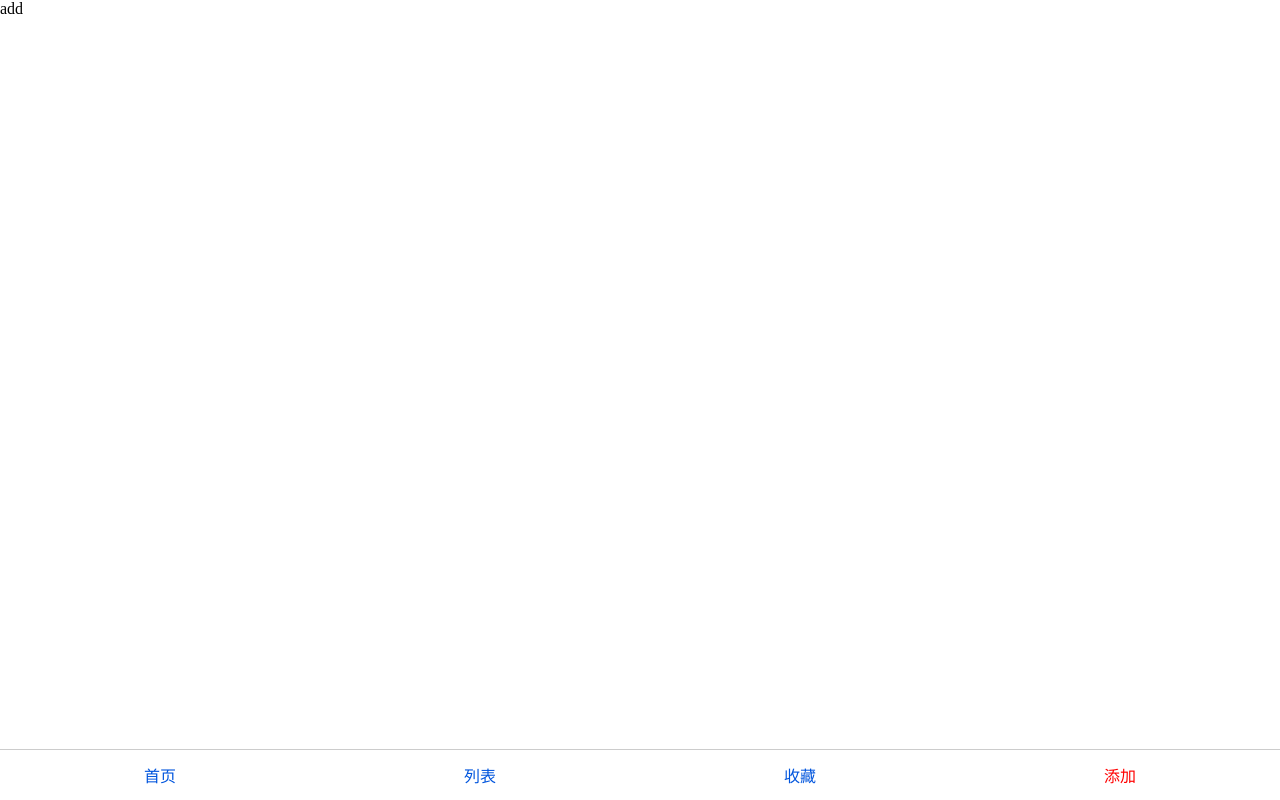
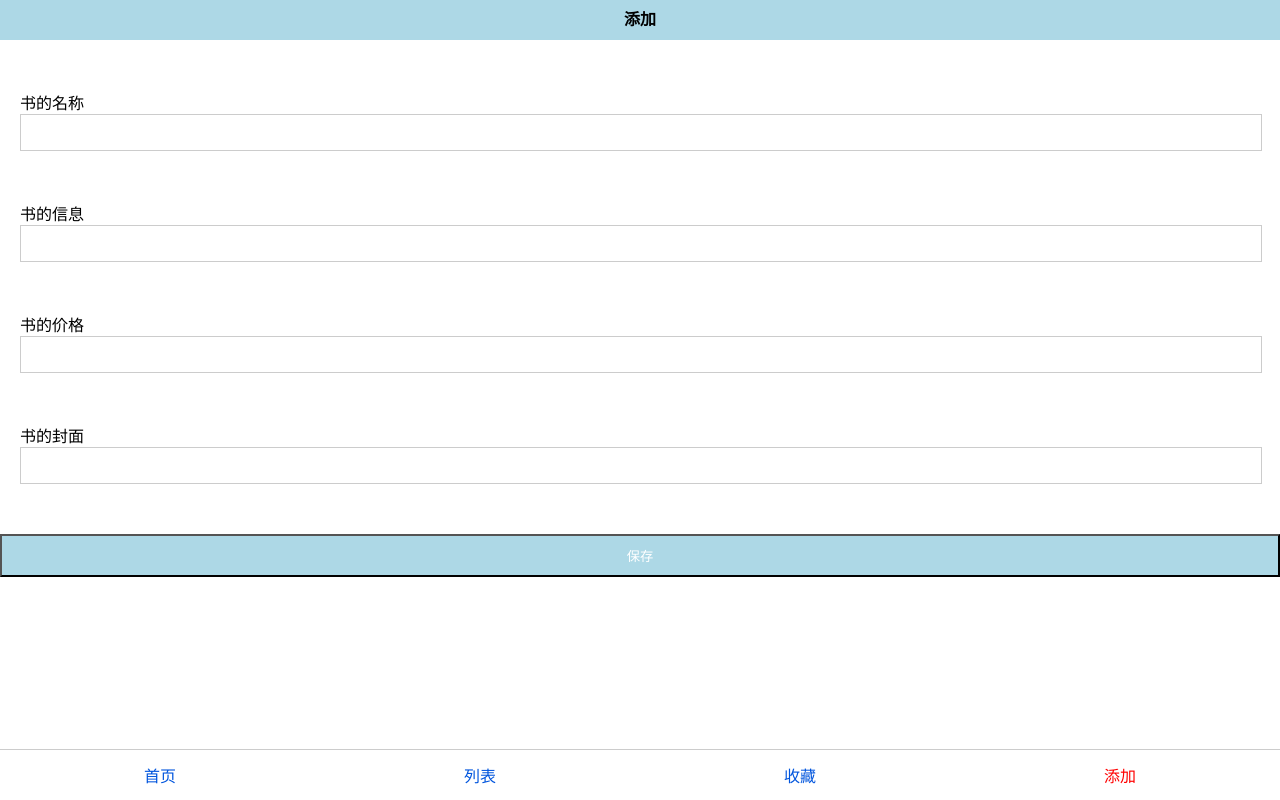
Before and after one commit to lovekyrie/VueStudy, a Vue app in the folder studydemo/vue-book/: page /#/add in a window 1280 px wide. Built offline with nearby package versions, Linux system fonts and the light colour scheme; a small style sheet from the web is missing.

Commit message:
vue day8 study

```diff
--- a/studydemo/vue-book/src/api/index.js
+++ b/studydemo/vue-book/src/api/index.js
@@ -25,3 +25,15 @@ export let getBooks=()=>{
 export let deleteBook=(id)=>{
   return axios.delete(`/book?id=${id}`)
 }
+
+export let getOneBook=(id)=>{
+  return axios.get(`/book?id=${id}`)
+}
+
+export let updateBook=(id,data)=>{
+  return axios.put(`/book?id=${id}`,data)
+}
+
+export let addBook=(data)=>{
+  return axios.post('/book',data)
+}
--- a/studydemo/vue-book/src/components/Add.vue
+++ b/studydemo/vue-book/src/components/Add.vue
@@ -1,15 +1,81 @@
 <template>
   <div id="app">
-    add
+    <book-header>添加</book-header>
+    <div class="content">
+      <ul>
+        <li>
+          <label for="bookName">书的名称</label>
+          <input type="text" v-model="book.bookName">
+        </li>
+        <li>
+          <label for="bookInfo">书的信息</label>
+          <input type="text" v-model="book.bookInfo">
+        </li>
+        <li>
+          <label for="bookPrice">书的价格</label>
+          <input type="text" v-model.number="book.bookPrice">
+        </li>
+         <li>
+          <label for="bookCover">书的封面</label>
+          <input type="text" v-model="book.bookCover">
+        </li>
+      </ul>
+      <button @click="save">保存</button>
+    </div>
   </div>
 </template>
 
 <script>
+import bookHeader from "../base/bookHeader";
+import { addBook } from "../api";
 export default {
-
-}
+  data() {
+    return {
+      book: {}
+    };
+  },
+  methods: {
+    async save() {
+      await addBook(this.book);
+      this.$router.push("/list");
+    }
+  },
+  components: {
+    bookHeader
+  }
+};
 </script>
 
-<style>
-
+<style lang='less' scoped>
+.content{
+  ul{
+    margin: 40px 0;
+    padding:  0 20px;
+    display: flex;
+    flex-flow: row wrap;
+    li{
+      flex: 1 0 100%;
+      display: flex;
+      flex-flow: row wrap;
+      label,input{
+        flex: 1 0 100%;
+      }
+      input{
+        border:  1px solid #ccc;
+        padding: 10px 0;
+        outline: none;
+      }
+      &:not(:nth-last-of-type(1)){
+        margin-bottom: 30px;
+      }
+    }
+  }
+  button{
+    width: 100%;
+    padding: 10px 0;
+    text-align: center;
+    background-color: lightblue;
+    color: #fff;
+  }
+}
 </style>
--- a/studydemo/vue-book/src/components/Detail.vue
+++ b/studydemo/vue-book/src/components/Detail.vue
@@ -1,15 +1,75 @@
 <template>
-  <div id="app">
-    detail
+  <div class="detail">
+    <book-header :back="back">详情页</book-header>
+    <ul>
+      <li>
+        <label for="bookName">书的名称</label>
+        <input type="text" v-model="book.bookName">
+      </li>
+      <li>
+        <label for="bookInfo">书的信息</label>
+        <input type="text" v-model="book.bookInfo">
+      </li>
+      <li>
+        <label for="bookPrice">书的价格</label>
+        <input type="text" v-model.number="book.bookPrice">
+      </li>
+    </ul>
+    <button @click="update">确定修改</button>
   </div>
 </template>
 
 <script>
+import bookHeader from '../base/bookHeader'
+import {getOneBook,updateBook} from '../api'
+
 export default {
+  data(){
+    return {
+      back:true,
+      book:{}
+    }
+  },
+  watch:{
+    //只要路径变化，重新获取数据
+    $route(){
+      this.getData()
+    }
+  },
+  created() {
 
+    this.getData()
+  },
+  methods: {
+    async getData(){
+      this.book=await getOneBook(this.bid);
+      //当book为空的时候，需要重新跳转到list页面
+      Object.keys(this.book).length>0?void 0:this.$router.push('/list')
+    },
+    async update(){
+      await updateBook(this.bid,this.book)
+      this.$router.push('/list')
+    }
+  },
+  computed:{
+    bid(){
+      return this.$route.params.bid
+    }
+  },
+  components:{
+    bookHeader,
+  }
 }
 </script>
 
-<style>
-
+<style lang='less' scoped>
+.detail{
+  position: absolute;
+  top: 40px;
+  left: 0;
+  right: 0;
+  bottom: 0;
+  background-color: #fff;
+  z-index: 100;
+}
 </style>
--- a/studydemo/vue-book/src/components/List.vue
+++ b/studydemo/vue-book/src/components/List.vue
@@ -3,15 +3,17 @@
     <book-header>列表页</book-header>
     <div class="content">
       <ul>
-        <li v-for="(item, index) in books" :key="index">
+        <router-link v-for="(item, index) in books" :key="index"
+        :to="{name:'detail',params:{bid:item.bookId}}" tag="li">
           <img :src="item.bookCover">
           <div>
             <h4>{{item.bookName}}</h4>
             <p>{{item.bookInfo}}</p>
             <span>{{item.bookPrice}}</span>
-            <button @click="removeBook(item.bookId)">删除</button>
+            <!-- 在删除某个图书的时候，阻止冒泡 -->
+            <button @click.stop="removeBook(item.bookId)">删除</button>
           </div>
-        </li>
+        </router-link>
       </ul>
     </div>
   </div>
--- a/studydemo/vue-book/src/router/index.js
+++ b/studydemo/vue-book/src/router/index.js
@@ -13,7 +13,8 @@ export default new Router({
     {path:'/',redirect:'/home'},
     {path:'/add',component:add},
     {path:'/collect',component:collect},
-    {path:'/detail',component:detail},
+    // /detail/1 {bid:1}路径参数 必须有到那时可以随机
+    {path:'/detail/:bid',component:detail,name:'detail'},
     {path:'/home',component:home},
     {path:'/list',component:list},
     {path:'*',redirect:'/home'}
```
Also changed, not shown: studydemo/vue-book/mock/book.json (+1 -51 lines), studydemo/vue-book/mock/server.js (+43 -2 lines).
